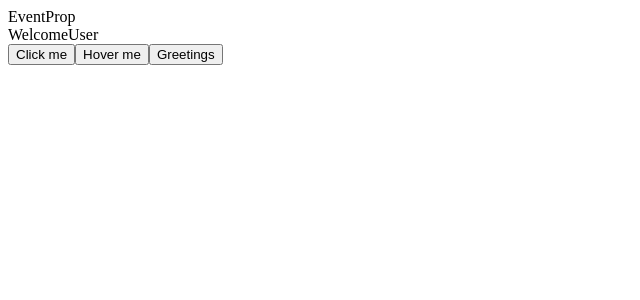
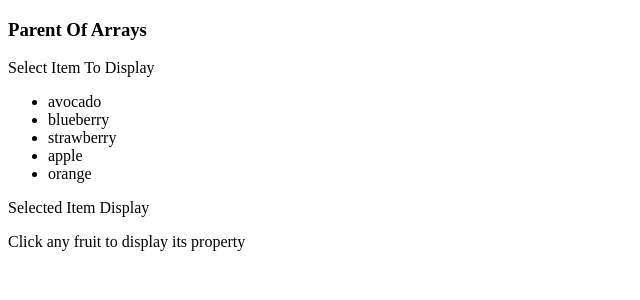
Before and after one commit to erashish41/react-practices, a React (Vite) app in the folder react-pr/04ParentChild/: page / in a window 1280 px wide. Shown: the top 300 px of the page, without its empty margins (0-640 px from the left). Built offline with nearby package versions, Linux system fonts and the light colour scheme.

Commit message:
selected item updated

```diff
--- a/react-pr/04ParentChild/src/App.jsx
+++ b/react-pr/04ParentChild/src/App.jsx
@@ -2,13 +2,19 @@ import React from 'react'
 import ParentComponent from './componets/ParentChild/ParentComponent'
 import Profile from './componets/Props/Profile'
 import EventProp from './componets/EventHandler/EventProp'
+import ListComponent from './componets/ListAndKey/ListComponent'
+import ExtraOne from './componets/extra/ExtraOne'
+import ParentOfArray from './componets/ArrayOfObjetsList/ParentOfArray'
 
 const App = () => {
   return (
     <>
       {/* <ParentComponent /> */}
       {/* <Profile /> */}
-      <EventProp />
+      {/* <EventProp /> */}
+      {/* <ListComponent /> */}
+      {/* <ExtraOne /> */}
+      <ParentOfArray />
     </>
   )
 }
--- a/react-pr/04ParentChild/src/componets/ArrayOfObjetsList/SelectItemToDisplay.jsx
+++ b/react-pr/04ParentChild/src/componets/ArrayOfObjetsList/SelectItemToDisplay.jsx
@@ -1,4 +1,6 @@
-import React from 'react'
+// select item and display data of that item
+import React, { useState } from 'react'
+import SelectedItemDisplay from './SelectedItemDisplay';
 
 const SelectItemToDisplay = () => {
 
@@ -10,9 +12,36 @@ const SelectItemToDisplay = () => {
         { id: 'b', value: 'orange' },
     ];
 
+    const [fruits, setFruits] = useState(null)
+
+    const handleOnClickItem = (data) => {
+        setFruits(data)
+        console.log("hi...",data);
+
+    }
+
+
   return (
     <div>
         <div>Select Item To Display</div>
+        <ul>
+            {
+                myList.map((item) => {
+                    return (
+                        <li
+                            key={item.id}
+                            onClick={() => handleOnClickItem(item)}
+                            style={{cursor: 'pointer'}}
+                        >
+                        {/* {console.log("heello", items)} */}
+                            {item.value}
+                        </li>
+                    )
+                })
+            }
+        </ul>
+
+        <SelectedItemDisplay fruitsToDisplay = {fruits}/>
     </div>
   )
 }
--- /dev/null
+++ b/react-pr/04ParentChild/src/componets/ArrayOfObjetsList/SelectedItemDisplay.jsx
@@ -0,0 +1,16 @@
+import React from 'react'
+
+const SelectedItemDisplay = ({fruitsToDisplay}) => {
+  return (
+    <div>
+        <div>Selected Item Display</div>
+        {
+            fruitsToDisplay
+            ? <p>Clicked fruit: id-{fruitsToDisplay.id}, value-{fruitsToDisplay.value}</p>
+            : <p>Click any fruit to display its property </p>
+        }
+    </div>
+  )
+}
+
+export default SelectedItemDisplay
```
